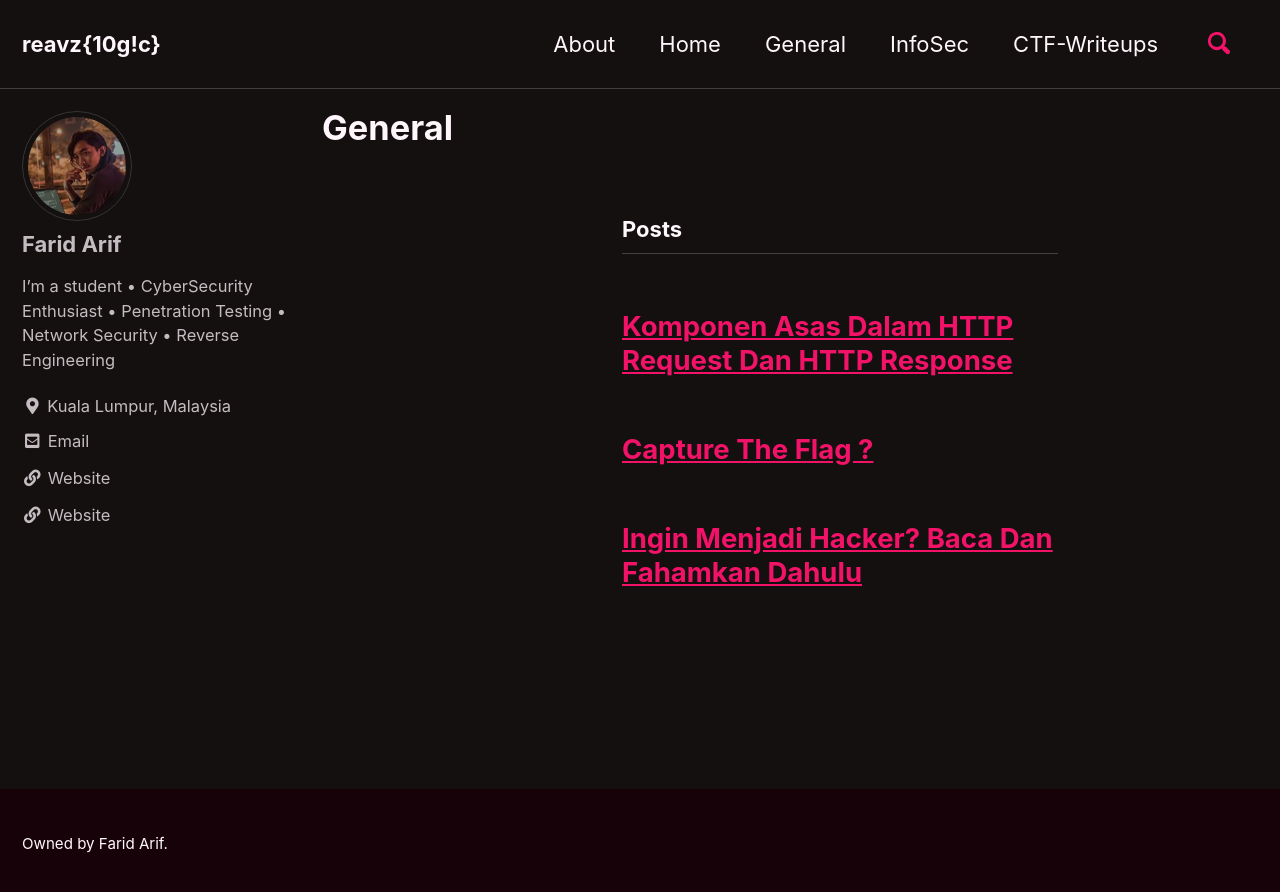
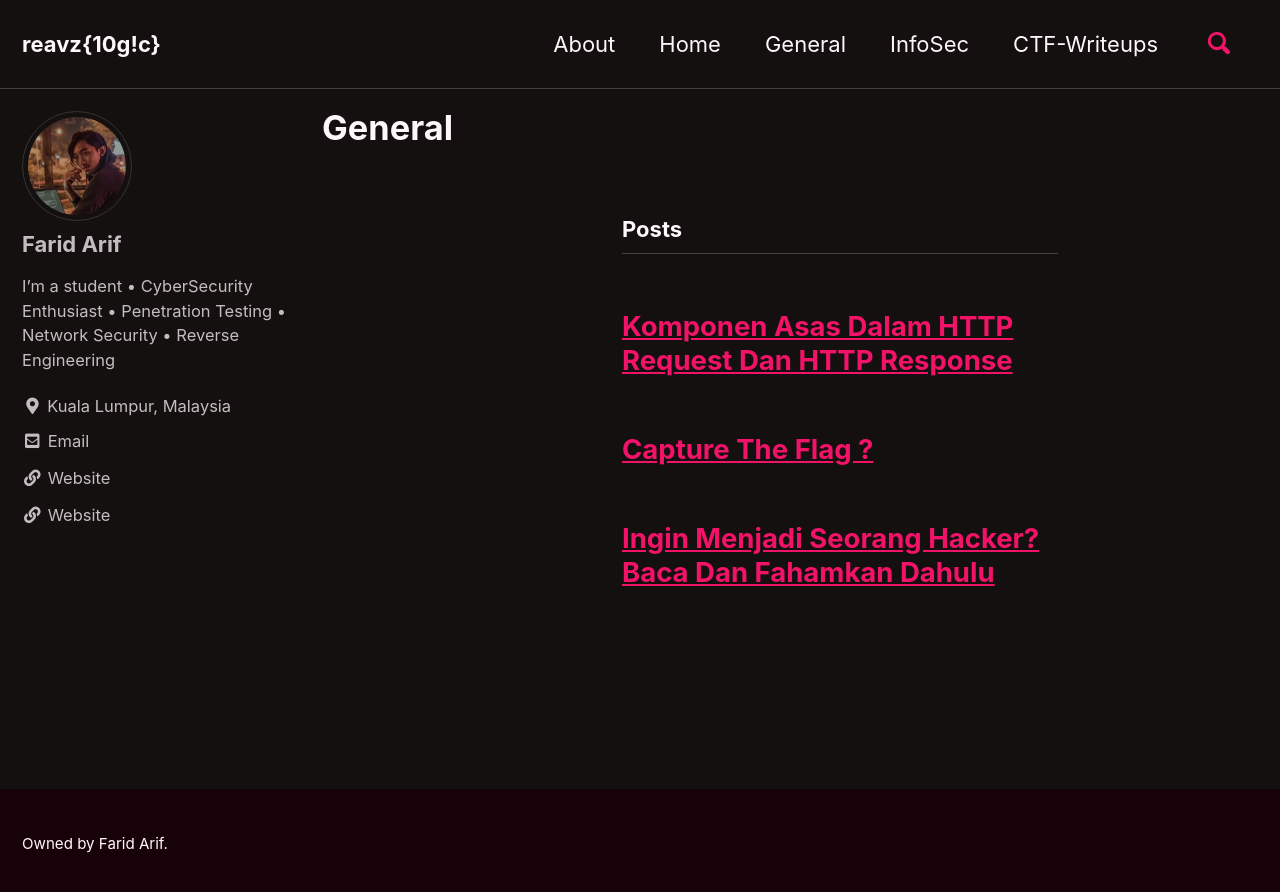
Before and after one commit to faridarif/faridarif.github.io, a Jekyll site: the page built from _pages/general.md, in a window 1280 px wide. Shown: the top 892 px of the page. Built offline with Jekyll 4.4.1, drawn with Linux system fonts in a browser that asks for light colours; cached includes are drawn as plain includes.

Commit message:
Update general.md

```diff
--- a/_pages/general.md
+++ b/_pages/general.md
@@ -28,7 +28,7 @@ author_profile: true
   <div class="list__item">
    <article class="archive__item" itemscope="" itemtype="https://schema.org/CreativeWork">
     <h2 class="archive__item-title no_toc" itemprop="headline">
-     <a href="/general/ingin-menjadi-hacker-baca-dan-fahamkan-dahulu/" rel="permalink">Ingin Menjadi Hacker? Baca Dan Fahamkan Dahulu</a>
+     <a href="/general/ingin-menjadi-seorang-hacker-baca-dan-fahamkan-dahulu/" rel="permalink">Ingin Menjadi Seorang Hacker? Baca Dan Fahamkan Dahulu</a>
     </h2>
     <p class="archive__item-excerpt" itemprop="description"></p>
    </article>
```
